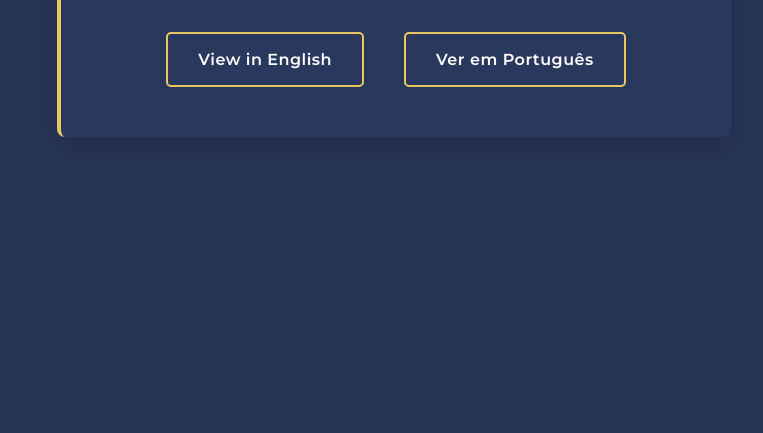
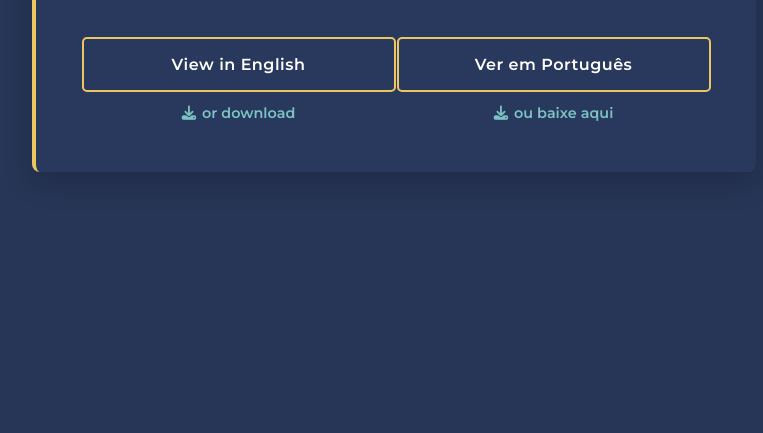
Before and after one commit to pietrocom/cv, a plain HTML site: page index.html in a window 1280 px wide. Shown: the part 407-840 px from the top of the page, without its empty margins (246-1009 px from the left). Before the commit the page ends 800 px from the top, so only its background shows below. Drawn offline with Linux system fonts and the light colour scheme.

Commit message:
[add] download functionality

```diff
--- a/index.html
+++ b/index.html
@@ -4,11 +4,10 @@
     <meta charset="UTF-8">
     <meta name="viewport" content="width=device-width, initial-scale=1.0">
     <title>Pietro Comin's Resume</title>
-    <!-- Note: 'Lulo Clean' might be a custom/paid font. I'm using a professional sans-serif as a fallback. -->
-    <!-- If you have Lulo Clean hosted, you can link it here. -->
     <link rel="preconnect" href="https://fonts.googleapis.com">
     <link rel="preconnect" href="https://fonts.gstatic.com" crossorigin>
     <link href="https://fonts.googleapis.com/css2?family=Montserrat:wght@400;600;700&display=swap" rel="stylesheet">
+    <link rel="stylesheet" href="https://cdnjs.cloudflare.com/ajax/libs/font-awesome/6.4.0/css/all.min.css">
     <style>
         :root {
             --cor-primaria: #2c3c64;
@@ -23,19 +22,20 @@
             display: flex;
             justify-content: center;
             align-items: center;
-            height: 100vh;
+            min-height: 100vh;
             margin: 0;
             background-color: var(--cor-fundo);
             color: var(--cor-branca);
+            padding: 20px 0;
         }
 
         .container {
             text-align: center;
             padding: 50px 60px;
-            background-color: rgba(44, 60, 100, 0.5); /* Semi-transparent version of primary color */
+            background-color: rgba(44, 60, 100, 0.5);
             border-radius: 8px;
             border-left: 4px solid var(--cor-terciaria);
-            max-width: 550px;
+            max-width: 600px;
             width: 90%;
             box-shadow: 0 10px 30px rgba(0, 0, 0, 0.2);
         }
@@ -59,7 +59,14 @@
         .button-group {
             display: flex;
             flex-direction: column;
-            gap: 20px;
+            gap: 30px;
+        }
+
+        .action-item {
+            display: flex;
+            flex-direction: column;
+            align-items: center;
+            gap: 12px; /* Espaço entre o botão e o link de download */
         }
 
         .button {
@@ -74,6 +81,8 @@
             font-size: 1rem;
             letter-spacing: 0.5px;
             transition: background-color 0.2s ease, color 0.2s ease;
+            width: 100%;
+            max-width: 250px; /* Largura máxima para os botões */
         }
 
         .button:hover {
@@ -81,13 +90,34 @@
             color: var(--cor-fundo);
         }
 
+        .download-link {
+            color: var(--cor-secundaria);
+            text-decoration: none;
+            font-size: 0.9rem;
+            font-weight: 600;
+            opacity: 0.8;
+            transition: opacity 0.2s ease, color 0.2s ease;
+        }
+
+        .download-link:hover {
+            opacity: 1;
+            color: var(--cor-branca);
+            text-decoration: underline;
+        }
+
+        .download-link i {
+            margin-right: 6px;
+        }
+
+
         @media (min-width: 600px) {
             .button-group {
                 flex-direction: row;
                 justify-content: center;
+                align-items: flex-start; /* Alinha os itens no topo */
             }
-            .button {
-                margin: 0 10px;
+            .action-item {
+                flex: 1;
             }
         }
     </style>
@@ -97,8 +127,21 @@
         <h1>Pietro Comin</h1>
         <p>Resume / CV</p>
         <div class="button-group">
-            <a href="cv_en.pdf" class="button">View in English</a>
-            <a href="cv_ptbr.pdf" class="button">Ver em Português</a>
+
+            <div class="action-item">
+                <a href="cv_en.pdf" class="button" target="_blank">View in English</a>
+                <a href="cv_en.pdf" class="download-link" download="Pietro_Comin_CV_EN.pdf">
+                    <i class="fas fa-download"></i>or download
+                </a>
+            </div>
+
+            <div class="action-item">
+                <a href="cv_ptbr.pdf" class="button" target="_blank">Ver em Português</a>
+                <a href="cv_ptbr.pdf" class="download-link" download="Pietro_Comin_CV_PTBR.pdf">
+                    <i class="fas fa-download"></i>ou baixe aqui
+                </a>
+            </div>
+
         </div>
     </div>
 </body>
```
